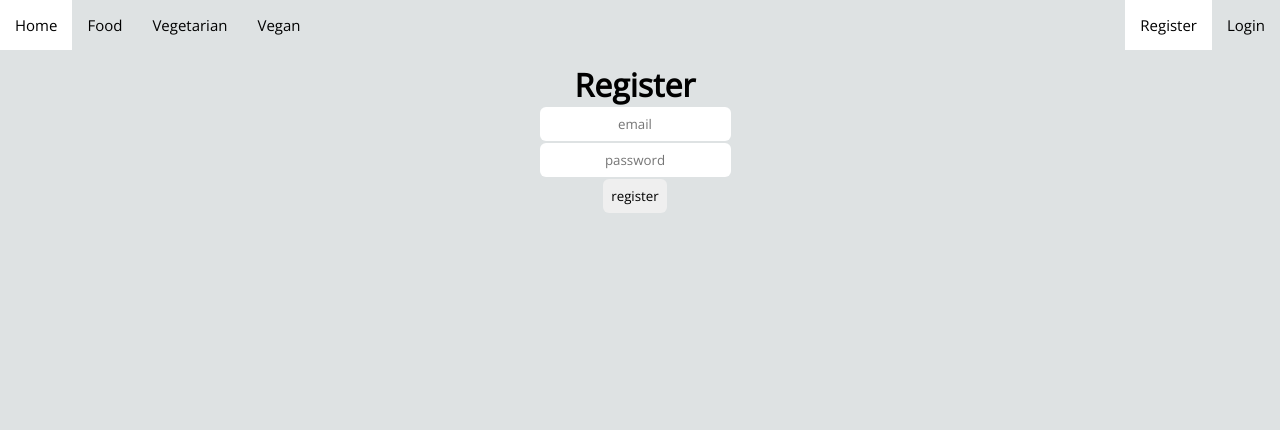
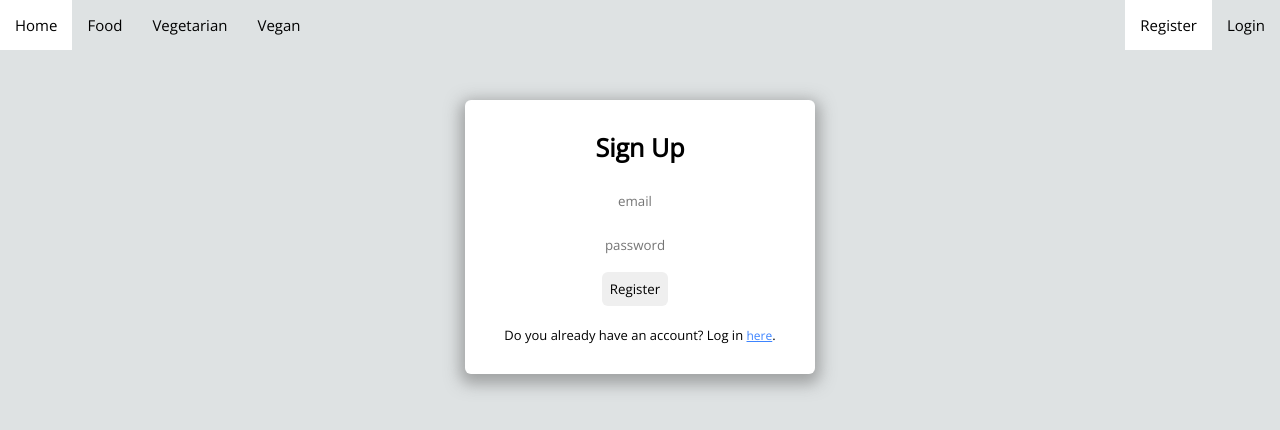
Before and after one commit to danielle076/eindproject_frontend, a React (Create React App) app: page /register in a window 1280 px wide. Shown: the top 430 px of the page. Built offline with nearby package versions, Linux system fonts and the light colour scheme; no server answers.

Commit message:
login register css, error, loading, success

```diff
--- a/src/App.js
+++ b/src/App.js
@@ -11,6 +11,7 @@ import HomeVegetarian from "./pages/vegetarian/HomeVegetarian";
 import HomeVegan from "./pages/vegan/HomeVegan";
 import Login from "./pages/login/Login";
 import Register from "./pages/register/Register";
+import Secret from "./pages/secret/Secret";
 
 function App() {
     return (
@@ -57,6 +58,9 @@ function App() {
                 <Route path="/register">
                     <Register/>
                 </Route>
+                <Route path="/secret">
+                    <Secret/>
+                </Route>
             </Switch>
         </>
     );
--- a/src/modules/firebase.js
+++ b/src/modules/firebase.js
@@ -1,12 +1,12 @@
 import firebase from 'firebase';
 
 const app = firebase.initializeApp({
-    apiKey: "",
-    authDomain: "summer-body-novi.firebaseapp.com",
-    projectId: "summer-body-novi",
-    storageBucket: "summer-body-novi.appspot.com",
-    messagingSenderId: "278360516439",
-    appId: "1:278360516439:web:4cfc5e7dbef70957780012"
+    apiKey: process.env.REACT_APP_FIREBASE_API_KEY,
+    authDomain: process.env.REACT_APP_FIREBASE_AUTH_DOMAIN,
+    projectId: process.env.REACT_APP_FIREBASE_PROJECT_ID,
+    storageBucket: process.env.REACT_APP_FIREBASE_STORAGE_BUCKET,
+    messagingSenderId: process.env.REACT_APP_FIREBASE_MESSAGING_SENDER_ID,
+    appId: process.env.REACT_APP_FIREBASE_APP_ID
 });
 
 export default app;
--- a/src/pages/login/Login.css
+++ b/src/pages/login/Login.css
@@ -1,24 +1,46 @@
-main {
+.form-login {
     display: flex;
-    flex-direction: column;
     align-items: center;
     justify-content: center;
-
-    text-align: center;
-    padding: 8px;
+    margin-top: 50px;
+    margin-left: auto;
+    margin-right: auto;
+    padding: 30px;
+    font-family: 'Open Sans', sans-serif, 'Roboto', sans-serif;
     border-radius: 6px;
-    border: none;
-    vertical-align: middle;
-    margin: 5px 10px 5px 0;
-    font-family: 'Open Sans', sans-serif, 'Roboto', sans-serif;
+    max-width: 290px;
+    background-color: white;
+    box-shadow: 0 5px 15px 5px rgba(100, 100, 100, 0.5);
 }
 
-#loginform {
+.login {
     display: flex;
     flex-direction: column;
     align-items: center;
 }
 
-#loginform input {
-    margin: 1px;
+.h1-login {
+    text-align: center;
+    margin-bottom: 15px;
+    font-size: 25px;
 }
+
+.p-login {
+    font-size: 13px;
+    color: black;
+    margin-top: 15px;
+}
+
+a:link.link-login {
+    color: hsl(218, 100%, 62%);
+    font-size: 12px;
+}
+
+a:hover.link-login {
+    cursor: pointer;
+    color: black;
+}
+
+a:visited.link-login {
+    color: black;
+}
--- a/src/pages/login/Login.js
+++ b/src/pages/login/Login.js
@@ -1,31 +1,46 @@
-import React from 'react'
+import React, {useState} from 'react';
 import './Login.css';
-import app from '../../modules/firebase'
 import {Link, useHistory} from 'react-router-dom';
+import app from '../../modules/firebase';
 
 function Login() {
     const history = useHistory();
+    const [error, setError] = useState("");
+    const [loading, toggleLoading] = useState("");
+    const [loginSuccess, toggleLoginSuccess] = useState(false);
 
     const onSubmit = async event => {
-        event.preventDefault();
-        const [email, password] = event.target;
-        const user = await app.auth().signInWithEmailAndPassword(email.value, password.value);
-        console.log(user);
+        setError("");
+        toggleLoading("true")
 
-        setTimeout(() => {
-            history.push('/food');
-        }, 2000);
+        try {
+            event.preventDefault();
+            const [email, password] = event.target;
+            const user = await app.auth().signInWithEmailAndPassword(email.value, password.value);
+            console.log(user);
+            toggleLoginSuccess(true);
+            setTimeout(() => {
+                history.push('/secret');
+            }, 2000);
+        } catch(error){
+            setError("Er is iets misgegaan bij het ophalen van de data.")
+            console.error(error)
+        }
+        toggleLoading(false);
     }
 
     return (
-        <main>
-            <form onSubmit={onSubmit} id='loginform'>
-                <h1>Login</h1>
+        <main className='form-login'>
+            <form onSubmit={onSubmit} className='login'>
+                {error && <p>{error}</p>}
+                {loading && <p>Data wordt geladen...</p>}
+                <h1 className="h1-login">Sign In</h1>
                 <input type='email' placeholder="email"/>
                 <input type='password' placeholder="password"/>
                 <input type='submit' value='login'/>
+                {loginSuccess === true && <p className="p-login">Inloggen is gelukt! Je gaat nu naar de geheime pagina.</p>}
+                <p className="p-login">Don't have an account yet? Then <Link to="/register" className="link-login">register</Link> first.</p>
             </form>
-            <p>Heb je nog geen account? <Link to="/register">Registreer</Link> je dan eerst.</p>
         </main>
     );
 }
--- a/src/pages/register/Register.css
+++ b/src/pages/register/Register.css
@@ -1,24 +1,46 @@
-main {
+.form-register {
     display: flex;
-    flex-direction: column;
+    justify-content: center;
     align-items: center;
-    justify-content: center;
-
-    text-align: center;
-    padding: 8px;
+    margin-top: 50px;
+    margin-left: auto;
+    margin-right: auto;
+    padding: 30px;
+    font-family: 'Open Sans', sans-serif, 'Roboto', sans-serif;
     border-radius: 6px;
-    border: none;
-    vertical-align: middle;
-    margin: 5px 10px 5px 0;
-    font-family: 'Open Sans', sans-serif, 'Roboto', sans-serif;
+    max-width: 290px;
+    background-color: white;
+    box-shadow: 0 5px 15px 5px rgba(100, 100, 100, 0.5);
 }
 
-#loginform {
+.register {
     display: flex;
     flex-direction: column;
     align-items: center;
 }
 
-#loginform input {
-    margin: 1px;
+.h1-register {
+    text-align: center;
+    margin-bottom: 15px;
+    font-size: 25px;
 }
+
+.p-register {
+    font-size: 13px;
+    color: black;
+    margin-top: 15px;
+}
+
+a:link.link-register {
+    color: hsl(218, 100%, 62%);
+    font-size: 12px;
+}
+
+a:hover.link-register {
+    cursor: pointer;
+    color: black;
+}
+
+a:visited.link-register {
+    color: black;
+}
--- a/src/pages/register/Register.js
+++ b/src/pages/register/Register.js
@@ -1,23 +1,47 @@
-import React from 'react';
+import React, {useState} from 'react';
 import './Register.css';
-import app from '../../modules/firebase'
+import {Link, useHistory} from 'react-router-dom';
+import app from '../../modules/firebase';
 
 function Register() {
+    const history = useHistory();
+    const [error, setError] = useState("");
+    const [loading, toggleLoading] = useState("");
+    const [registerSuccess, toggleRegisterSuccess] = useState(false);
+
     const onSubmit = async event => {
-        event.preventDefault();
-        const [email, password] = event.target;
-        const user = await app.auth().createUserWithEmailAndPassword(email.value, password.value);
-        console.log(user);
+        setError("");
+        toggleLoading("true")
+
+        try {
+            event.preventDefault();
+            const [email, password] = event.target;
+            const user = await app.auth().createUserWithEmailAndPassword(email.value, password.value);
+            console.log(user);
+            toggleRegisterSuccess(true);
+            setTimeout(() => {
+                history.push('/login');
+            }, 2000);
+        } catch(error){
+            setError("Er is iets misgegaan bij het ophalen van de data.")
+            console.error(error)
+        }
+        toggleLoading(false);
     }
 
     return (
-        <main>
-            <form onSubmit={onSubmit} id='loginform'>
-                <h1>Register</h1>
+        <main className='form-register'>
+            <form onSubmit={onSubmit} className='register'>
+                {error && <p>{error}</p>}
+                {loading && <p>Data wordt geladen...</p>}
+                <h1 className="h1-register">Sign Up</h1>
                 <input type='email' placeholder="email"/>
                 <input type='password' placeholder="password"/>
-                <input type='submit' value='register'/>
+                <input type='submit' value='Register'/>
+                {registerSuccess === true && <p className="p-register">Registreren is gelukt! Je kan nu inloggen.</p>}
+                <p className="p-register">Do you already have an account? Log in <Link to="/login" className="link-register">here</Link>.</p>
             </form>
+
         </main>
     );
 }
--- /dev/null
+++ b/src/pages/secret/Secret.js
@@ -0,0 +1,12 @@
+import React from 'react';
+import './Secret.css';
+
+function Secret(){
+    return(
+        <div>
+            Shhhh....
+        </div>
+    );
+}
+
+export default Secret;
```
Also changed, not shown: src/pages/secret/Secret.css (added), 2 other files (tests, documents, lock files or other folders).
